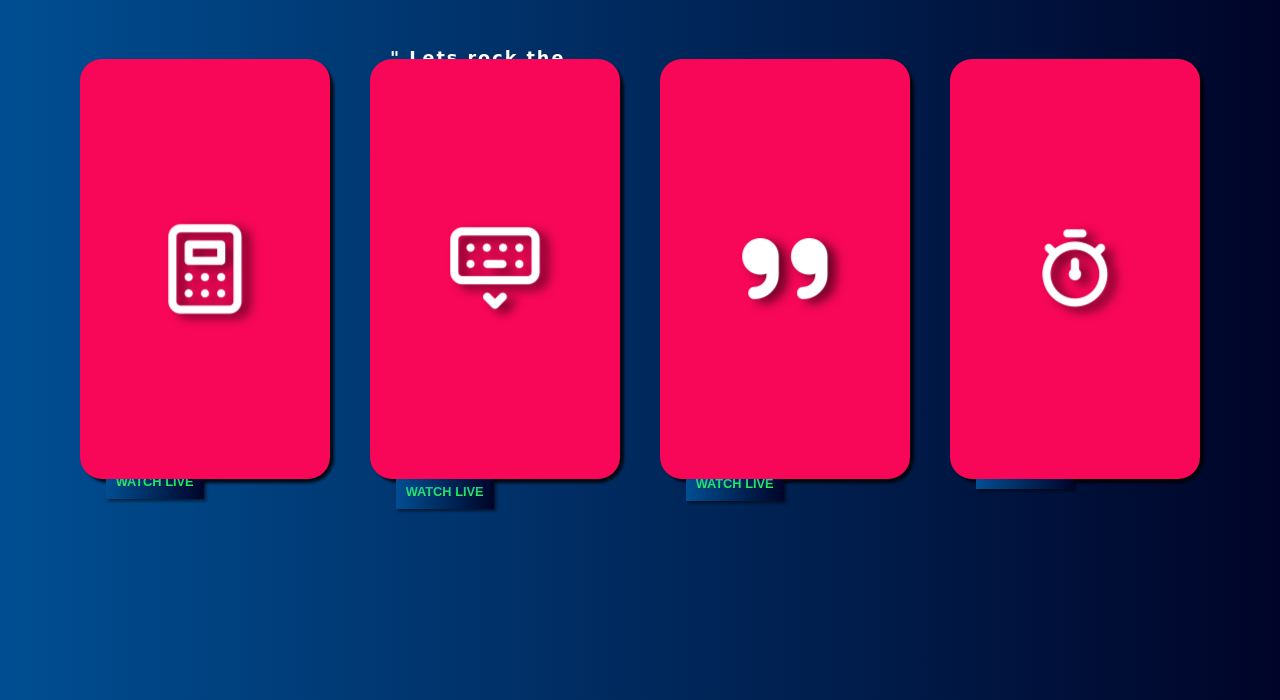
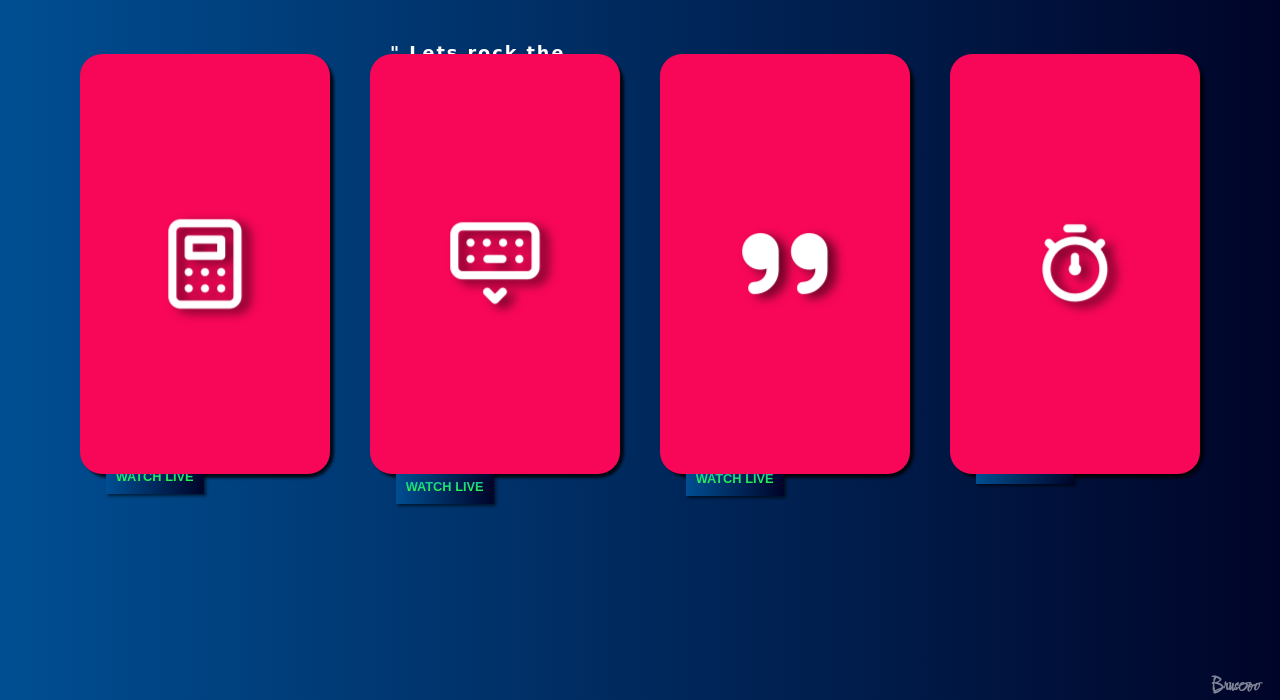
Before and after one commit to brusooo/MyProjects, a plain HTML site: page index.html in a window 1280 px wide. Shown: the part 100-800 px from the top of the page. Drawn offline with nearby package versions, Linux system fonts and the light colour scheme; a web font is replaced by a local one.

Commit message:
Signature

```diff
--- a/index.html
+++ b/index.html
@@ -118,8 +118,12 @@
           >
         </div>
       </div>
+    </div>
 
+    <div class="footer">
+      <h3>Brusooo</h3>
     </div>
+
     <script src="https://cdnjs.cloudflare.com/ajax/libs/jquery/3.1.0/jquery.min.js"></script>
     <script>
       $(window).on("load", function () {
--- a/style.scss
+++ b/style.scss
@@ -87,7 +87,7 @@ body {
 
 .container {
   position: relative;
-  top: 15px;
+  top: 10px;
   width: 100%;
   height: 100%;
   @include flexdisplay();
@@ -197,3 +197,14 @@ body {
     }
   }
 }
+
+.footer{
+  position: absolute;
+  bottom: 0px;
+  right: 20px;
+  opacity: 0.5;
+  & h3{
+    color: $white;
+    font-family: "Comforter", cursive;
+  }
+}
```
Also changed, not shown: style.css.
